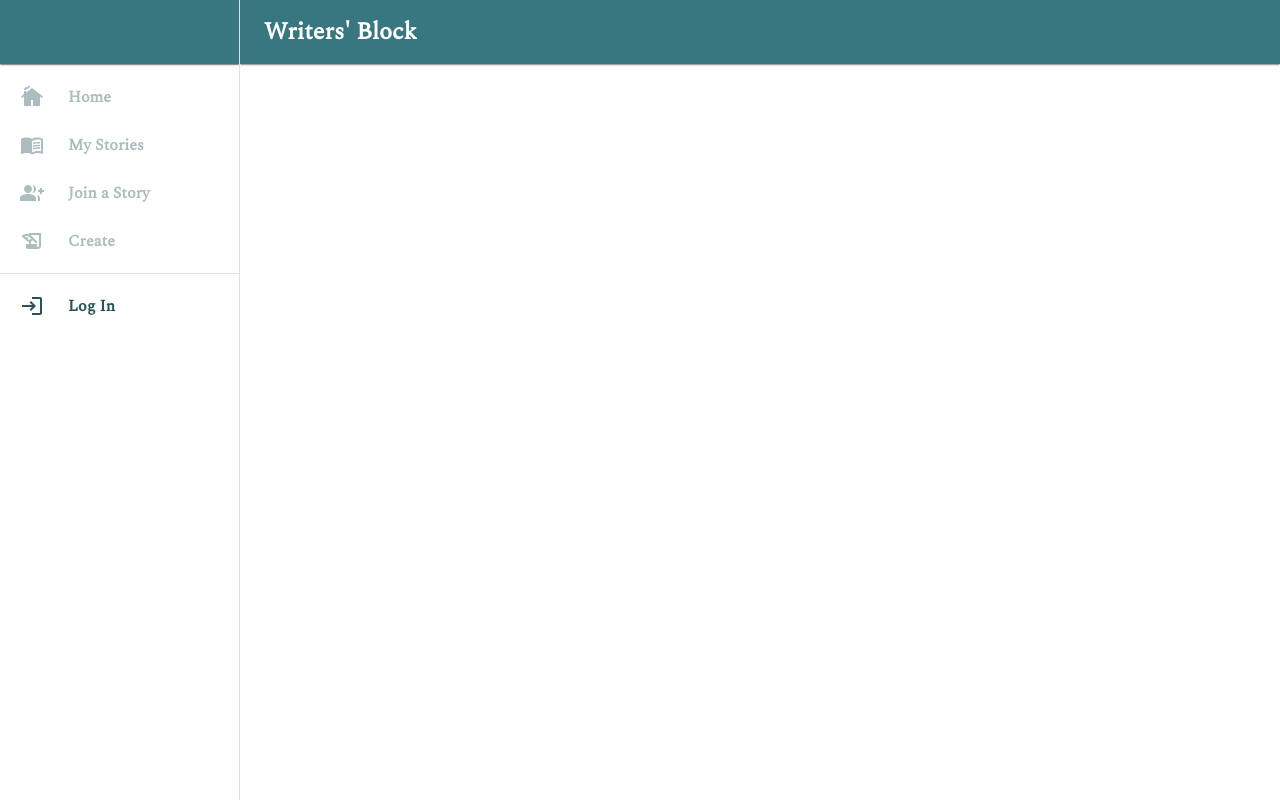
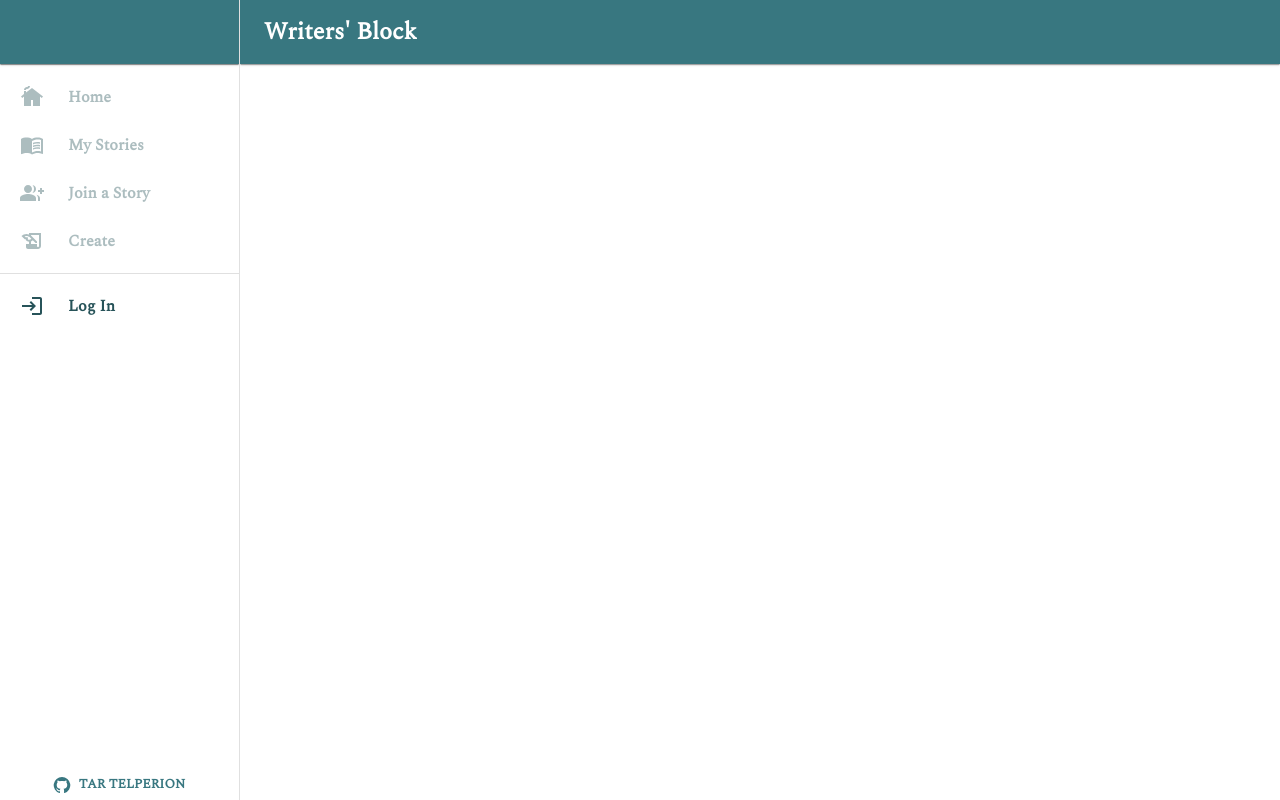
Before and after one commit to TarTelperion/startup, a React (Vite) app: page / in a window 1280 px wide. Built offline with nearby package versions, Linux system fonts and the light colour scheme; no server answers.

Commit message:
add github ref

```diff
--- a/src/AppSidebar.jsx
+++ b/src/AppSidebar.jsx
@@ -1,10 +1,12 @@
 import styled from '@emotion/styled'
 import CottageIcon from '@mui/icons-material/Cottage'
+import GitHubIcon from '@mui/icons-material/GitHub'
 import GroupAddIcon from '@mui/icons-material/GroupAdd'
 import HistoryEduIcon from '@mui/icons-material/HistoryEdu'
 import LoginIcon from '@mui/icons-material/Login'
 import MenuBookIcon from '@mui/icons-material/MenuBook'
 import {
+  Button,
   Divider,
   List,
   ListItem,
@@ -131,6 +133,26 @@ const AppSidebar = ({ openModal, user }) => {
           </ListItem>
         )}
       </List>
+      <Button
+        variant="text"
+        size="small"
+        sx={{
+          width: 240,
+          position: 'fixed',
+          bottom: 0,
+          left: 0,
+        }}
+        onClick={() => {
+          window.open(
+            'https://github.com/TarTelperion/startup',
+            '_blank',
+            'noreferrer'
+          )
+        }}
+        startIcon={<GitHubIcon />}
+      >
+        Tar Telperion
+      </Button>
     </Drawer>
   )
 }
```
